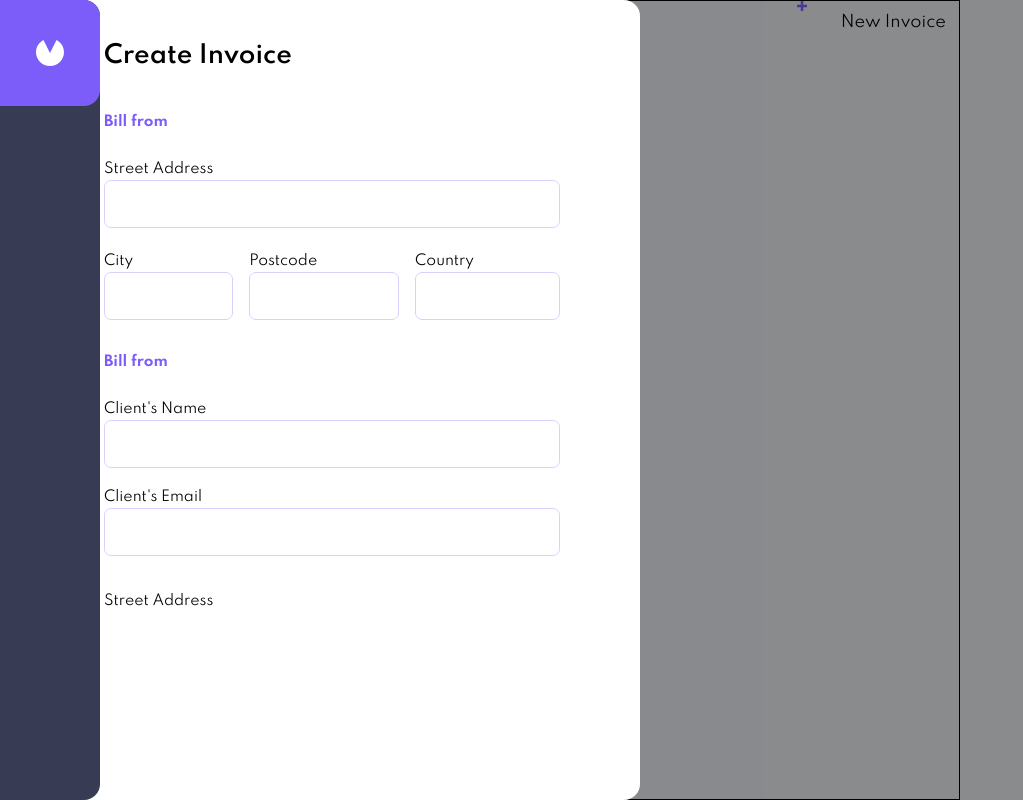
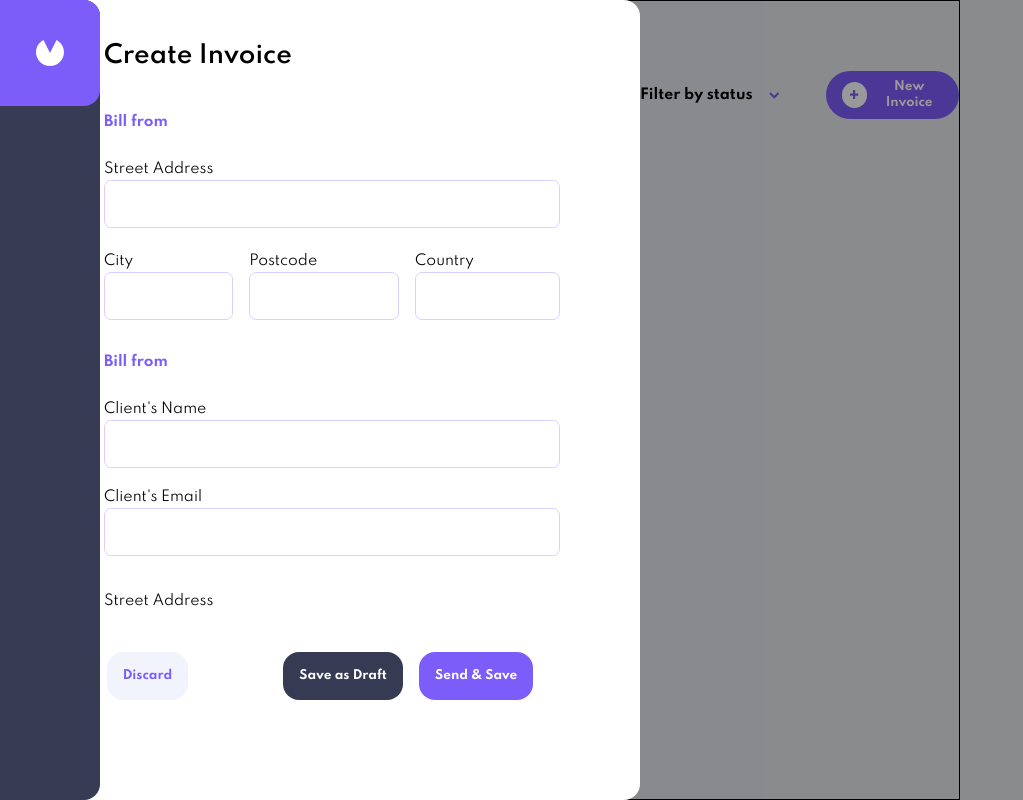
Before and after one commit to keys78/invoice-app, a Vue app: page / in a window 1280 px wide. Shown: the whole page, without its empty margins (0-1023 px from the left). Built offline with nearby package versions, Linux system fonts and the light colour scheme.

Commit message:
Central Build UI

```diff
--- /dev/null
+++ b/invoices.json
@@ -0,0 +1,20 @@
+{
+	"invoices": [
+	  {
+		"firstName": "Goat",
+		"lastName": "Onyeyaforo",
+		"email": "rahzy24@gmail.com",
+		"phone": "08108243267",
+		"password": "mabutunwaa mama",
+		"id": 1
+	  },
+	  {
+		"firstName": "Man",
+		"lastName": "Onyeyaforo",
+		"email": "rahzy24@gmail.com",
+		"phone": "08108243267",
+		"password": "mabutunwaa mama",
+		"id": 2
+	  }
+	]
+  }
--- a/package.json
+++ b/package.json
@@ -4,10 +4,12 @@
   "private": true,
   "scripts": {
     "serve": "vue-cli-service serve",
-    "build": "vue-cli-service build"
+    "build": "vue-cli-service build",
+    "json:server": "json-server --watch invoices.json"
   },
   "dependencies": {
     "core-js": "^3.6.5",
+    "json-server": "^0.16.3",
     "vue": "^2.6.11",
     "vue-router": "^3.2.0"
   },
--- a/src/App.vue
+++ b/src/App.vue
@@ -12,17 +12,28 @@
       </div>
     </div>
 
-      <div class="main w-6/12 h-screen mx-auto border border-current">
+      <div class="main spartan w-6/12 h-screen mx-auto pt-16 border border-current">
+        <!--top-->
+        <div class="flex justify-between items-center">
 
-        <div class="flex justify-between">
+          <div >
+            <h1 class="text-4xl font-bold pb-1 tracking-wide">Invoices</h1>
+            <p class="text-xs">There are Total of 0 Invoices</p>
+          </div>
 
-          <div class="text-3xl font-bold">Invoice</div>
+          <div class="w-6/12 flex justify-between">
 
-          <button @click="toggleModal" class="flex gap-5 rounded-2xl ">
-            <img src="./assets/images/icon-plus.svg" alt="plus-icon" />
-            <Button text="New Invoice" class=""/>
-          </button>
+              <div @click="statusToggle" class="flex gap-4 items-center cursor-pointer">
+                <p class="text-sm font-bold">Filter by status</p>
+                <img class="mx-auto" src="./assets/images/icon-arrow-down.svg" alt="sideArrow" />
+              </div>
 
+              <div @click="toggleModal" class="flex save-button gap-2 px-4 py-2 w-5/12 rounded-3xl items-center justify-center">
+                <h1 class="p-2 rounded-full bg-white"><img src="./assets/images/icon-plus.svg" alt="plus-icon" /></h1>
+                <Button text="New Invoice" class="border-none text-white text-xs font-bold"/>
+              </div>
+
+          </div>
         </div>
 
       </div>
@@ -49,6 +60,9 @@ import Button from './components/Button.vue'
     methods: {
       toggleModal() {
         this.showModal = !this.showModal
+      },
+      statusToggle(){
+        console.log('Yes')
       }
     }
   }
--- a/src/Modal.vue
+++ b/src/Modal.vue
@@ -80,6 +80,25 @@
                            <AddItem />
 
                 </form>
+
+            </div>
+
+            <div class="flex justify-between mt-10 w-8/12 mx-auto">
+                <div class="">
+                    <button @click="closeModal" class="discard-button py-4 px-4 text-center rounded-2xl text-xs font-bold focus:outline-none text-white">Discard</button>
+                </div>
+
+                <div class="flex gap-4">
+                     <div class="">
+                        <button class="draft-button py-4 px-4 text-center rounded-2xl text-xs font-bold focus:outline-none bg-black text-white">Save as Draft</button>
+                    </div>
+
+                    <div class="">
+                        <button class="save-button py-4 px-4 text-center rounded-2xl text-xs font-bold focus:outline-none text-white">Send & Save</button>
+                    </div>
+
+                </div>
+
             </div>
 
         </div>
@@ -148,4 +167,31 @@ export default {
 }.form-holder{
     height:500px;
 }
+
+.save-button{
+     background:#7c5dfa;
+     transition: 0.3s linear all;
+}.save-button:hover{
+    opacity: 0.7;
+    transition: 0.3s linear all;
+
+}
+.draft-button{
+     background:#363b53;
+     transition: 0.3s linear all;
+}
+.draft-button:hover {
+     background:#000000;
+     transition: 0.3s linear all;
+}
+.discard-button{
+    background: #f1f4fd;
+    color:#7c5dfa;
+     transition: 0.3s linear all;
+}
+.discard-button:hover{
+    background: #ced7f7;
+    color:#7c5dfa;
+     transition: 0.3s linear all;
+}
 </style>
--- a/src/components/AddItem.vue
+++ b/src/components/AddItem.vue
@@ -1,7 +1,7 @@
 <template>
   <div>
 
-        <div v-for="(addItem, counter) in addItems" :key="counter" class="flex justify-between items-center gap-4">
+        <div v-for="(addItem, counter) in addItems" :key="counter" class="flex justify-between items-center gap-4 pb-4">
             <div>
                 <label class="text-sm">Item Name</label>
                 <input type="text" class="input-group w-6/12" v-model="addItem.itemname">
@@ -17,14 +17,14 @@
 
             <div class="w-2/12">
                 <label class="text-sm">Total</label>
-                <input :value="addItem.quantity*addItem.price" class="px-1 py-2 focus:outline-none border-none w-9/12" >
+                <input disabled :value="addItem.quantity*addItem.price" class="px-1 py-2 focus:outline-none border-none w-9/12" >
             </div>
 
             <div class="w-2/12 cursor-pointer"  @click="deleteItem(counter)"><img class="mx-auto mt-5" src="../assets/images/icon-delete.svg" alt="plus-icon" /></div>
 
         </div>
 
-    <button  @click.prevent="AddItem" class="mt-6 w-full hover:bg-gray-200 text-white rounded-2xl my-3 bg-blue-100 py-2 text-center "> + Add Items</button>
+    <button  @click.prevent="AddItem" class="mt-6 add-button focus:outline-none w-full text-white rounded-2xl my-3 text-xs font-bold py-3 text-center "> + Add Items</button>
 
   </div>
 </template>
@@ -71,3 +71,17 @@ export default {
 }
 
 </script>
+
+<style>
+.add-button{
+    background: #f1f4fd;
+    color:#7c5dfa;
+     transition: 0.3s linear all;
+}
+.add-button:hover{
+    background: #ced7f7;
+    color:#7c5dfa;
+     transition: 0.3s linear all;
+}
+
+</style>
--- a/src/components/Button.vue
+++ b/src/components/Button.vue
@@ -1,5 +1,5 @@
 <template>
-    <button class="myBtn spartan py-2 px-3 border rounded-2x1">
+    <button class="myBtn spartan">
         {{text}}
     </button>
 </template>
```
Also changed, not shown: 2 other files (tests, documents, lock files or other folders).
